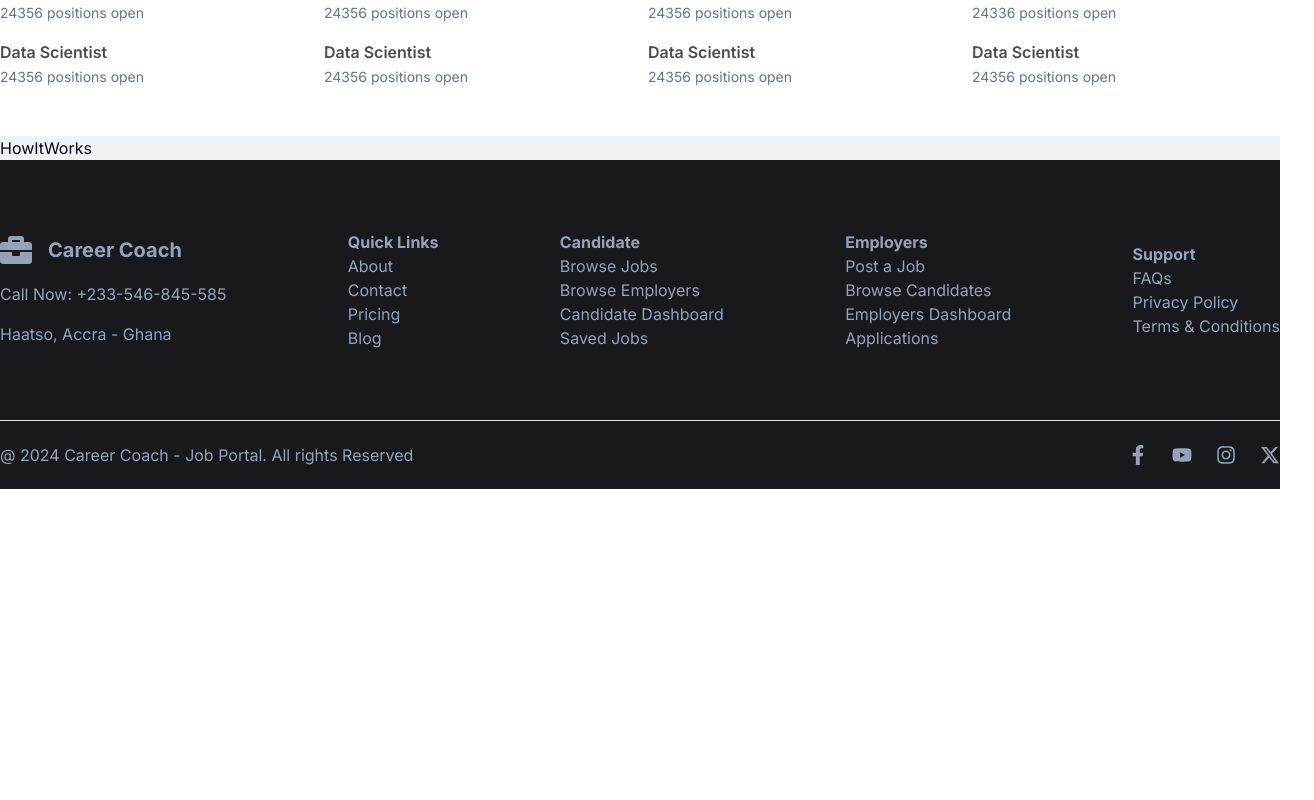
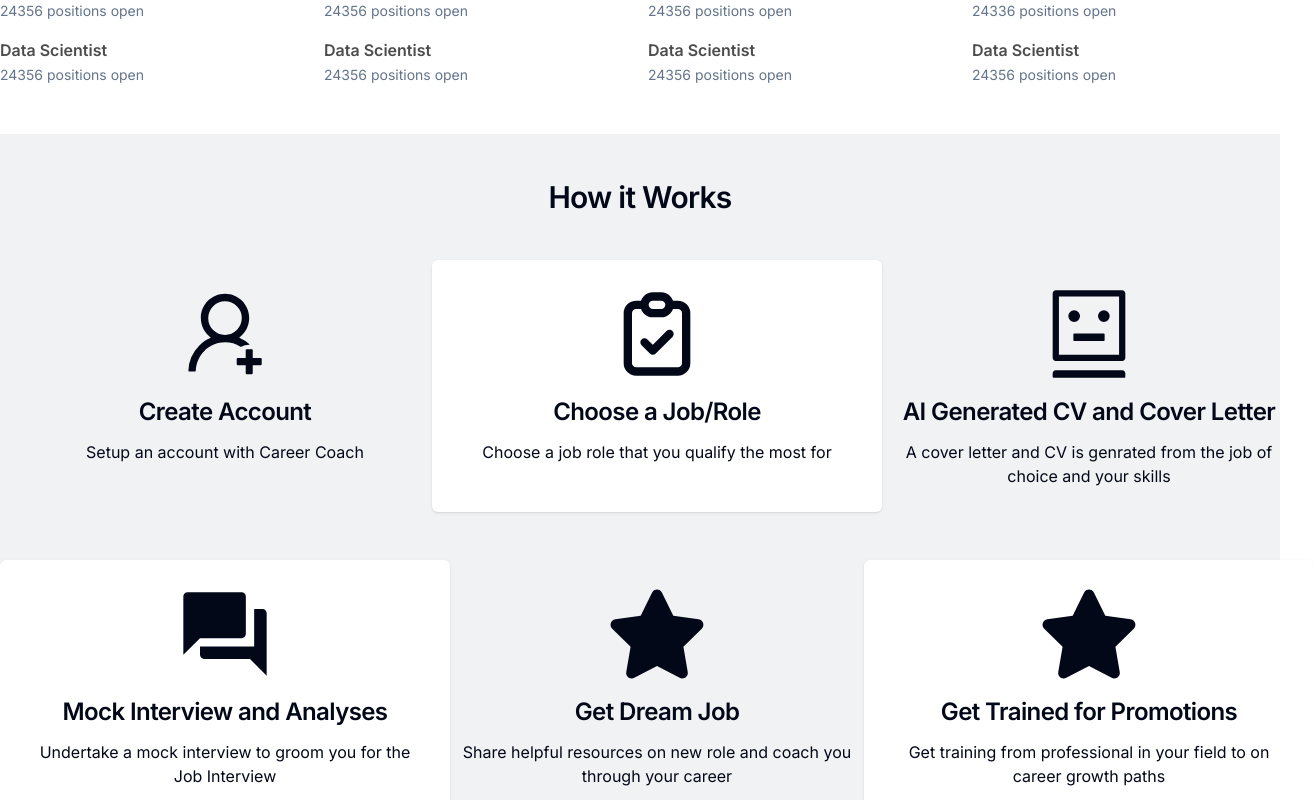
Before and after one commit to uniquetheo/career-coach, a Next.js app: page / in a window 1280 px wide. Shown: the part 1000-1800 px from the top of the page, 1314 px wide, since content can reach past the window. Before the commit the page ends 1489 px from the top, so only its background shows below. Built offline with nearby package versions, Linux system fonts and the light colour scheme.

Commit message:
Feat: How it works section

```diff
--- a/components/howItWorks.jsx
+++ b/components/howItWorks.jsx
@@ -1,9 +1,74 @@
-import React from 'react'
+import React from "react";
+import { AiOutlineRobot, AiOutlineUserAdd } from "react-icons/ai";
+import { HiOutlineClipboardCheck } from "react-icons/hi";
+import { MdQuestionAnswer } from "react-icons/md";
+import { FaStar } from "react-icons/fa";
+
+const steps = [
+  {
+    title: "Create Account",
+    description: "Setup an account with Career Coach",
+    icon: <AiOutlineUserAdd />,
+  },
+  {
+    title: "Choose a Job/Role",
+    description: "Choose a job role that you qualify the most for",
+    icon: <HiOutlineClipboardCheck />,
+  },
+  {
+    title: "AI Generated CV and Cover Letter",
+    description:
+      "A cover letter and CV is genrated from the job of choice and your skills",
+    icon: <AiOutlineRobot />,
+  },
+  {
+    title: "Mock Interview and Analyses",
+    description:
+      "Undertake a mock interview to groom you for the Job Interview",
+    icon: <MdQuestionAnswer />,
+  },
+  {
+    title: "Get Dream Job",
+    description:
+      "Share helpful resources on new role and coach you through your career",
+    icon: <FaStar />,
+  },
+  {
+    title: "Get Trained for Promotions",
+    description:
+      "Get training from professional in your field to on career growth paths",
+    icon: <FaStar />,
+  },
+];
 
 const HowItWorks = () => {
   return (
-    <div className=''>HowItWorks</div>
-  )
-}
+    <div className="max-w-[1440px] mx-auto py-12">
+      <div className="">
+        <div className="text-3xl text-center w-full mb-12 font-semibold leading-none tracking-tight ">
+          <h2>How it Works</h2>
+        </div>
+        <div className="grid grid-cols-3 w-full justify-between gap-4 text-center my-6">
+          {steps.map((step, id) => {
+            return (
+              <div
+                key={id}
+                className={`flex flex-col items-center gap-4 p-6 mb-8 rounded-md w-[450px] ${
+                  id % 2 ? "bg-white shadow" : ""
+                }`}
+              >
+                <div className="icon text-[100px]">{step.icon}</div>
+                <div className="text-2xl font-semibold leading-none tracking-tight">
+                  {step.title}
+                </div>
+                <div>{step.description}</div>
+              </div>
+            );
+          })}
+        </div>
+      </div>
+    </div>
+  );
+};
 
-export default HowItWorks
+export default HowItWorks;
--- a/components/popularVacancies.jsx
+++ b/components/popularVacancies.jsx
@@ -18,7 +18,7 @@ const PopularVacancies = () => {
   return (
     <div className="max-w-[1440px] mx-auto py-12">
       <div className="mb-8">
-        <h3 className="text-2xl">Most Popular Vacancies</h3>
+        <h3 className="text-3xl text-center font-semibold leading-none tracking-tight">Most Popular Vacancies</h3>
       </div>
       <div className="grid grid-cols-1 md:grid-cols-2 lg:grid-cols-4 gap-4">
         {popularVacancies.slice(0, 12).map((item, id) => {
```
